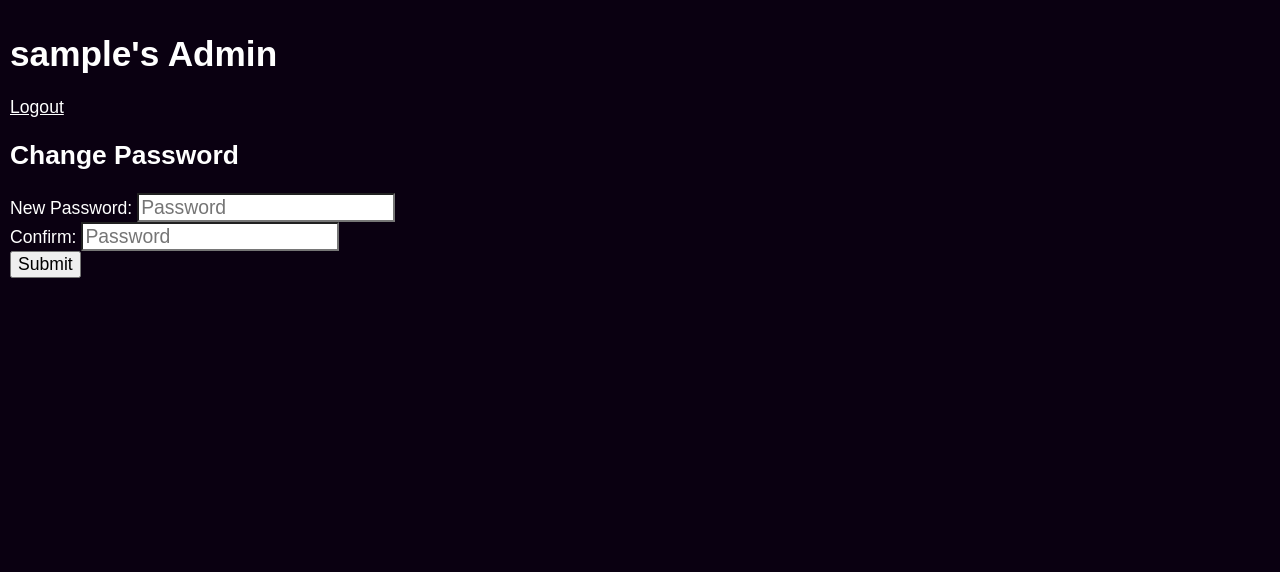
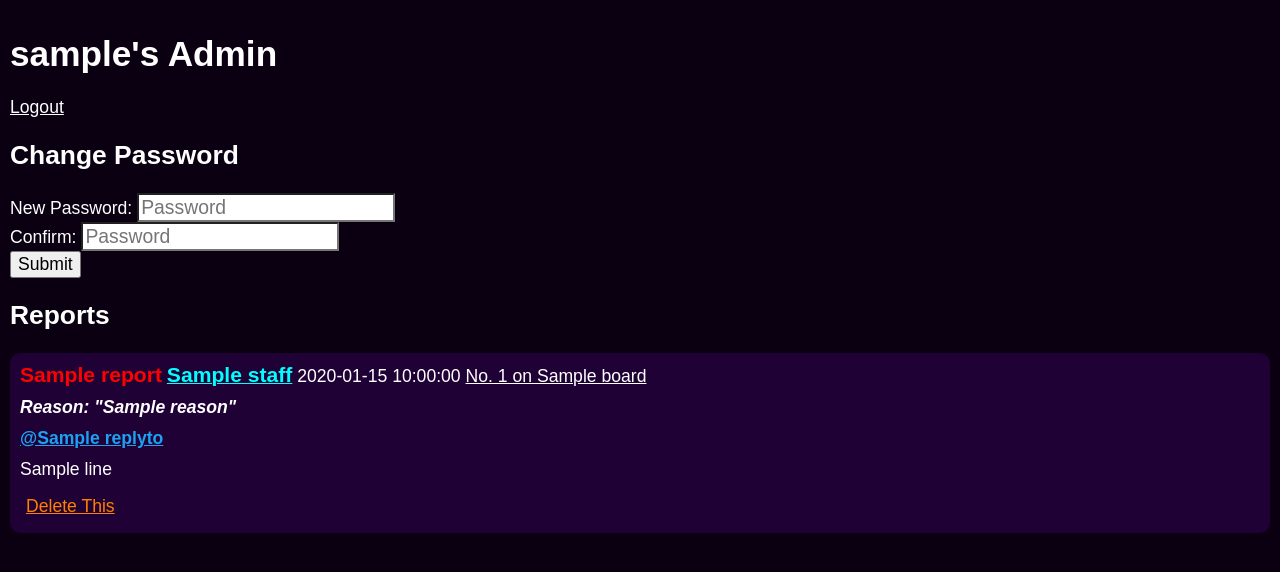
Before and after one commit to gscbravo/inf, a Flask app: template src/templates/admin.html in a window 1280 px wide. Shown: the top 572 px of the page. Run offline with Flask 3, Linux system fonts and the light colour scheme; the visitor is signed in with stand-in values (Sample User, id 1); tables that the repository leaves empty hold one stand-in row (values such as "Sample post"); the template is opened without the code that fills it: most values are stand-ins (such as "Sample title", 1, 10 or a date in 2020).

Commit message:
report system

```diff
--- a/src/app.py
+++ b/src/app.py
@@ -35,6 +35,7 @@ if not os.path.isfile("config.toml"):
         parser['config'] = {
             "max_comments": 1000,
             "max_subject_length": 78,
+            "max_report_length": 78,
             "max_name_length": 50,
             "max_comment_length": 2000,
             "default_name": "Guest",
@@ -51,6 +52,8 @@ parser.read_file(open("config.toml"))
 MAX_COMMENTS = int(parser.get("config", "max_comments", fallback=1000))
 # max chars in subject
 MAX_SUBJECT_LENGTH = int(parser.get("config", "max_subject_length", fallback=78))
+# max chars in report reason
+MAX_REPORT_LENGTH = int(parser.get("config", "max_report_length", fallback=78))
 # max chars in name
 MAX_NAME_LENGTH = int(parser.get("config", "max_name_length", fallback=50))
 # max chars in comment
@@ -75,6 +78,11 @@ def staff_init():
         id integer primary key autoincrement,
         username text,
         password text
+    )''')
+    cur.execute(f'''create table if not exists reports (
+        board text,
+        postid text,
+        reason text
     )''')
 staff_init()
 
@@ -107,7 +115,30 @@ def admin():
     if "user" not in session:
         return redirect("/")
 
-    return render_template("admin.html")
+    conn = sqlite3.connect("staff.db")
+    cur = conn.cursor()
+
+    conn2 = sqlite3.connect("board.db")
+    cur2 = conn2.cursor()
+
+    reports = cur.execute('select * from reports').fetchall()
+    reported_comments = []
+    for report in reports:
+        comment = cur2.execute(f'select * from {report[0]} where id=?', (report[1],)).fetchone()
+        if comment:
+            reported_comments.append({
+                "board": report[0],
+                "id": comment[0],
+                "name": comment[1],
+                "subject": comment[2],
+                "replyto": comment[3],
+                "text": comment[4].split('\n'),
+                "date": comment[5],
+                "staff": comment[6],
+                "reason": report[2]
+            })
+
+    return render_template("admin.html", reports=reported_comments)
 
 @app.route("/changepassword", methods=["GET", "POST"])
 def changepassword():
@@ -117,19 +148,22 @@ def changepassword():
     password = request.form.get("password", "")
     confirm = request.form.get("confirm", "")
 
+    # empty fields
     if not password or not confirm:
         return render_template("error.html", error="Password cannot be empty")
 
+    # typed incorrectly
     if password != confirm:
         return render_template("error.html", error="Passwords must match")
 
     conn = sqlite3.connect("staff.db")
     cur = conn.cursor()
 
+    # username not found
     if not cur.execute('select username from staff where username=?', (session['user'],)).fetchone():
         return render_template("error.html", error="Username does not exist")
 
-    cur.execute("update staff set password=? where username=?", (generate_password_hash(password), session['user']))
+    cur.execute('update staff set password=? where username=?', (generate_password_hash(password), session['user']))
     conn.commit()
 
     return render_template("error.html", error="Password successfully changed", type="noerror")
@@ -150,10 +184,12 @@ def login():
     conn = sqlite3.connect("staff.db")
     cur = conn.cursor()
 
+    # check if username not found
     res = cur.execute('select * from staff where username=?', (username,)).fetchone()
     if not res:
         return render_template("error.html", error="Invalid login")
 
+    # check if password correct
     if not check_password_hash(res[2], password):
         return render_template("error.html", error="Invalid login")
 
@@ -175,6 +211,52 @@ def delete():
     board = filter_name(request.form.get("board", ""))
     post = request.form.get("post", "")
 
+    admin = request.args.get("admin", "")
+
+    # empty fields
+    if not post:
+        if not board:
+            return redirect("/")
+        return redirect("/b/{board}/")
+
+    # post not a number
+    if not post.isdigit():
+        return render_template("error.html", error="Invalid ID")
+
+    # don't delete from sqlite meta table
+    if board == "sqlite_sequence":
+        return render_template("error.html", error="Board does not exist")
+
+    conn = sqlite3.connect("board.db")
+    cur = conn.cursor()
+
+    # board doesnt exist
+    if not cur.execute(f'select name from sqlite_master where type="table" and name="{board}"').fetchall():
+        return render_template("error.html", error="Board does not exist")
+
+    cur.execute(f'delete from {board} where id=?', (post,))
+    conn.commit()
+
+    if admin:
+        return redirect(f"/admin")
+
+    return redirect(f"/b/{board}/")
+
+@app.route("/report", methods=["GET", "POST"])
+def report():
+    if request.method == "GET":
+        return redirect("/")
+
+    board = filter_name(request.form.get("board", ""))
+    post = request.form.get("post", "")
+    reason = request.form.get("reason", "").strip()
+
+    if not reason:
+        return render_template("error.html", error="Specify a reason")
+
+    if len(reason) > MAX_REPORT_LENGTH:
+        return render_template("error.html", error=f"Reason must be under {MAX_REPORT_LENGTH} characters")
+
     if not post:
         if not board:
             return redirect("/")
@@ -186,13 +268,24 @@ def delete():
     if board == "sqlite_sequence":
         return render_template("error.html", error="Board does not exist")
 
-    conn = sqlite3.connect("board.db")
+    conn = sqlite3.connect("staff.db")
     cur = conn.cursor()
 
-    if not cur.execute(f'select name from sqlite_master where type="table" and name="{board}"').fetchall():
+    conn2 = sqlite3.connect("board.db")
+    cur2 = conn2.cursor()
+
+    if not cur2.execute(f'select name from sqlite_master where type="table" and name="{board}"').fetchall():
         return render_template("error.html", error="Board does not exist")
 
-    cur.execute(f'delete from {board} where id=?', (post,))
+    # check if post exists
+    if not cur2.execute(f'select id from {board} where id=?', (post,)).fetchall():
+        return render_template("error.html", error="Post does not exist")
+
+    # check if report already sent
+    if cur.execute(f'select * from reports where board=? and postid=?', (board, post)).fetchall():
+        return render_template("error.html", error="Post already reported")
+
+    cur.execute('insert into reports values (?, ?, ?)', (board, post, reason))
     conn.commit()
 
     return redirect(f"/b/{board}/")
@@ -210,7 +303,7 @@ def list_boards():
         results[item[0]] = item_size[0] if item_size is not None else 0
 
         # remove if no posts
-        if results[item[0]] == 0:
+        if results[item[0]] == 0 or results[item[0]] == None:
             results.pop(item[0])
     results = {k: v for k, v in sorted(results.items(), key=lambda item: item[1], reverse=True)}
     return render_template("boards.html", results=results, site_name=SITE_NAME)
--- a/src/static/style.css
+++ b/src/static/style.css
@@ -80,16 +80,17 @@ a:hover {
 .orangetext {
 	color: #ff8000;
 }
-.delete {
+.delete, .report {
 	background: transparent;
 	border: none;
 	color: #ff8000;
 	cursor: pointer;
 	text-decoration: underline;
 }
-.delete:hover {
+.delete:hover, .report:hover {
 	color: #ff0000;
 	font-size: 1.3em;
+	text-transform: uppercase;
 }
 .comment-staff {
 	font-weight: bold;
@@ -97,3 +98,11 @@ a:hover {
 	color: #00ffff;
 	text-decoration: underline 1px;
 }
+.user-options, .admin-options {
+	padding: 5px 0;
+}
+.reason {
+	margin: 10px 0;
+	font-weight: bold;
+	font-style: italic;
+}
--- a/src/templates/admin.html
+++ b/src/templates/admin.html
@@ -18,6 +18,50 @@
 			<input type="password" name="confirm" id="confirm-password" placeholder="Password" required><br>
 			<input type="submit" value="Submit">
 		</form>
+		<h2>Reports</h2>
+		{% for report in reports %}
+		<div class="comment" id="p{{ report['id'] }}">
+			<span class="comment-info">
+				<span class="comment-subject">{{ report['subject'] }}</span>
+				{% if report['staff'] %}
+				<span class="comment-staff">{{ report['staff'] }}</span>
+				{% else %}
+				<span class="comment-name">{{ report['name'] }}</span>
+				{% endif %}
+				<span>{{ report['date'] }}</span>
+				<a href="/b/{{ report['board'] }}/#p{{ report['id'] }}" class="comment-id">No. {{ report['id'] }} on {{ report['board'] }}</a>
+			</span><br>
+			<div class="reason">
+				Reason: "{{ report['reason'] }}"
+			</div>
+			{% if report['replyto'] %}
+			<div><a href="#p{{ report['replyto'] }}" class="comment-replyto">@{{ report['replyto'] }}</a></div>
+			{% endif %}
+			<div class="comment-text">
+				{% for line in report['text'] %}
+				{% if line.startswith(">") %}
+				<span class="greentext">{{ line }}</span>
+				{% elif line.startswith("<") %}
+				<span class="orangetext">{{ line }}</span>
+				{% else %}
+				{{ line }}
+				{% endif %}
+				{% if not loop.last %}
+				<br>
+				{% endif %}
+				{% endfor %}
+			</div>
+			{% if session['user'] %}
+			<div class="admin-options">
+				<form action="/delete?admin=1" method="post">
+					<input type="hidden" name="board" value="{{ report['board'] }}">
+					<input type="hidden" name="post" value="{{ report['id'] }}">
+					<input type="submit" class="delete" value="Delete This">
+				</form>
+			</div>
+			{% endif %}
+		</div>
+		{% endfor %}
 	</div>
 </body>
 </html>
```
Also changed, not shown: src/templates/comments.html (+19 -5 lines), README.md.
